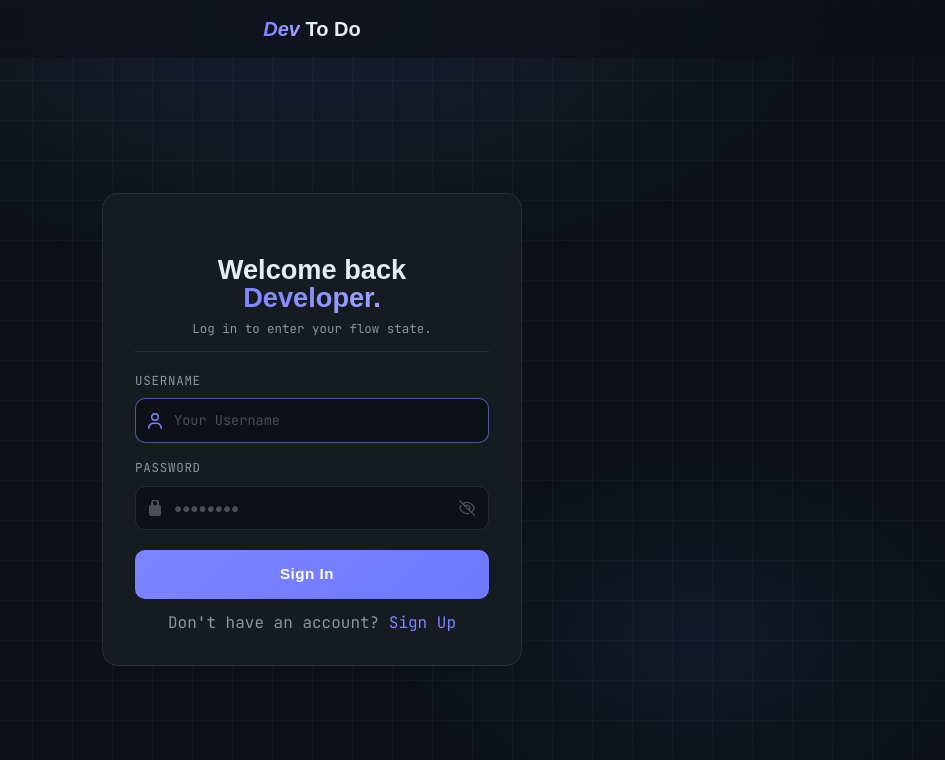
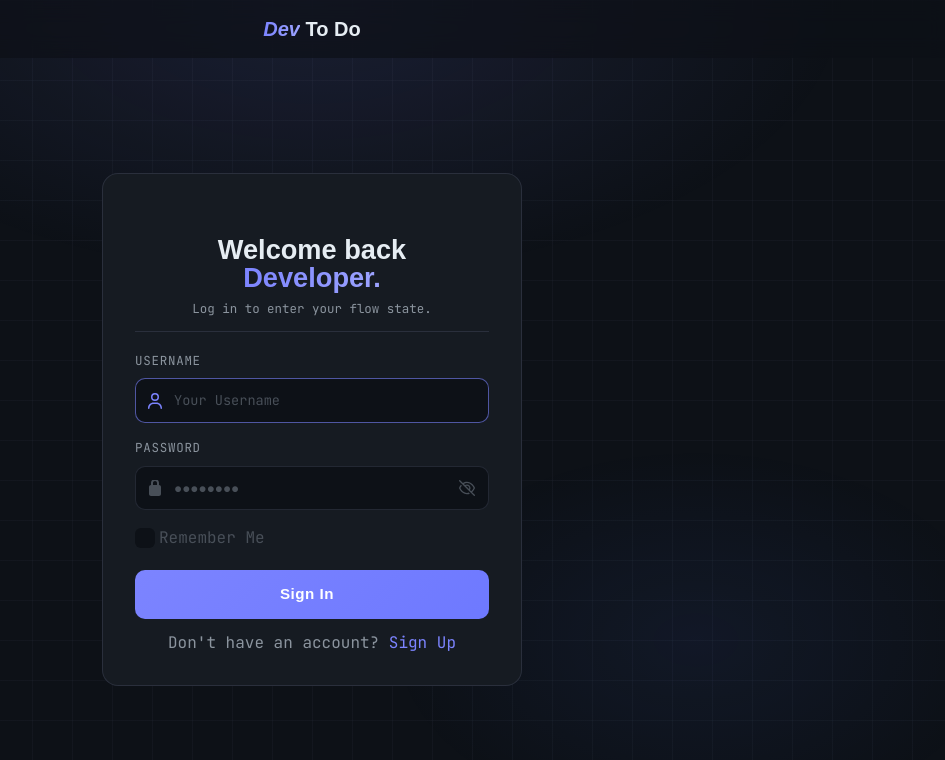
Before and after one commit to GerinNugroho/dev_to_do, a Vue app: page /login in a window 1280 px wide. Shown: the top 760 px of the page, without its empty margins (328-1273 px from the left). Built offline with nearby package versions, Linux system fonts and the light colour scheme; a web font is replaced by a local one.

Commit message:
remember me added

```diff
--- a/src/pages/login.vue
+++ b/src/pages/login.vue
@@ -23,6 +23,12 @@
                 <fieldInput ref="inputPassword" name="password" label="password" type="password"
                     placeholder="●●●●●●●●" />
 
+                <label class="checkContainer">
+                    <input type="checkbox" class="opacity-0 w-0 h-0  absolute cursor-pointer">
+                    <span class="checkMark"></span>
+                    Remember Me
+                </label>
+
                 <button type="submit" class="btn-login">
                     <span>Sign In</span>
                     <span></span>
@@ -30,7 +36,7 @@
             </form>
             <p class="text-secondary text-center mt-3 font-mono">
                 Don't have an account?
-                <a href="" class="text-accent">
+                <a href="#" class="text-accent">
                     Sign Up
                 </a>
             </p>
@@ -58,4 +64,42 @@ function focusNextInput(nextComponent) {
 
 </script>
 
-<style lang="scss" scoped></style>
+<style scoped>
+@import "../style.css";
+
+.checkContainer {
+    @apply text-muted font-mono relative cursor-pointer select-none pl-6;
+}
+
+.checkMark {
+    @apply absolute top-[50%] translate-y-[-50%] left-0 h-5 w-5 bg-input transition-[smooth] rounded-sm;
+}
+
+.checkContainer:hover input~.checkMark {
+    @apply border-accent border-solid border;
+}
+
+.checkContainer input:checked~.checkMark {
+    @apply bg-accent;
+}
+
+/* .checkMark::after {
+    content: '';
+    @apply absolute left-0 top-0 w-full h-full;
+    display: none;
+    background: url('../assets/check.svg');
+    background-size: cover;
+    background-position: center;
+} */
+
+.checkContainer input:checked~.checkMark::after {
+    content: '';
+    @apply absolute left-[50%] top-[50%] translate-x-[-50%] translate-y-[-50%];
+    display: block;
+    width: 9px;
+    height: 5px;
+    border-left: 2px solid #fff;
+    border-bottom: 2px solid #fff;
+    transform: rotate(-45deg) translateY(-1px);
+}
+</style>
```
Also changed, not shown: src/assets/check.svg (added).
